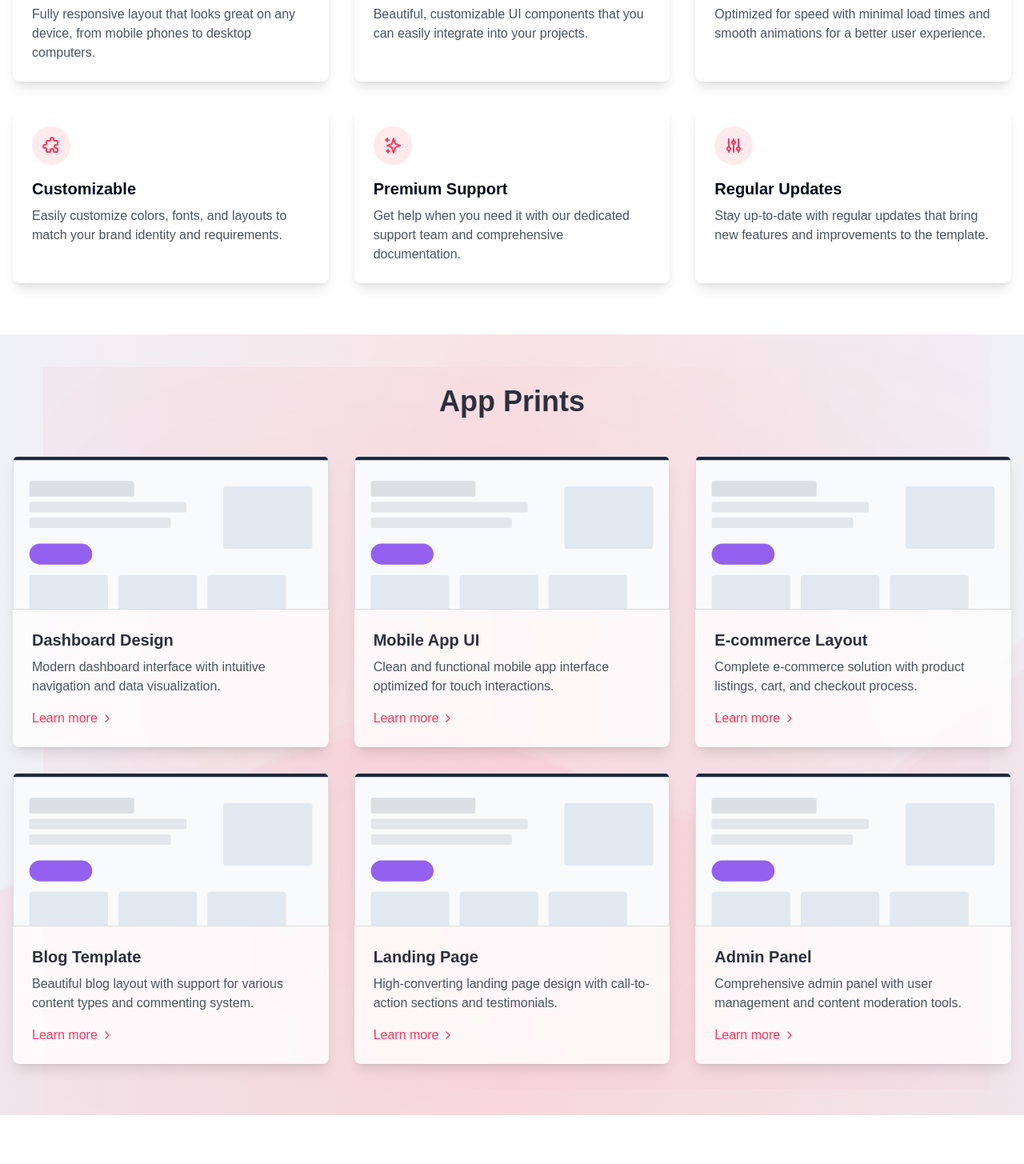
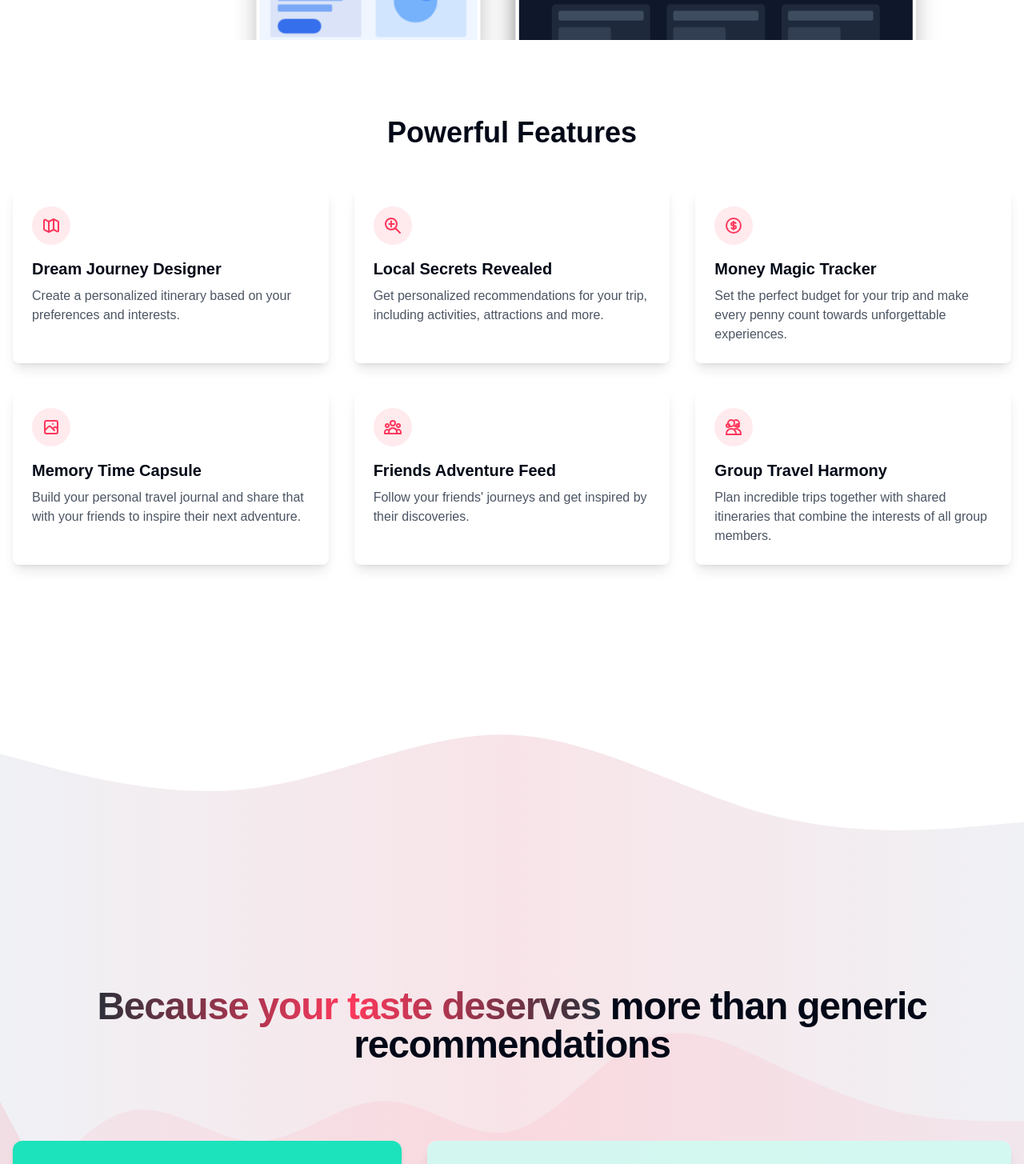
Before and after one commit to voyage-pi/landing-page, a React (Vite) app: page / in a window 1280 px wide. Shown: the part 1330-2785 px from the top of the page at 80% size. Built offline with nearby package versions, Linux system fonts and the light colour scheme.

Commit message:
videos section

```diff
--- a/src/app/page.tsx
+++ b/src/app/page.tsx
@@ -1,6 +1,8 @@
 import { Image, Link, ChevronRight } from "../components/next-shim"
 import { Button } from "../components/ui/button"
 import Navbar from "../components/navbar"
+
+import PlatformDemo from "../components/PlatformDemo"
 
 export default function Home() {
   return (
@@ -53,7 +55,7 @@ export default function Home() {
         </div>
 
         {/* Floating App Prints Display - Scattered like in the reference image */}
-        <div className="relative w-full min-h-[350px] md:min-h-[480px] px-4 pb-12 overflow-hidden">
+        <div className="relative w-full min-h-[800px] md:min-h-[800px] px-4 pb-12 overflow-hidden">
           {/* Central dark website - larger */}
           <div className="floating-print absolute left-1/2 top-1/2 transform -translate-x-1/2 -translate-y-1/3 z-30 w-[280px] sm:w-[400px] md:w-[500px] shadow-2xl border-4 border-white rounded-xl overflow-hidden">
             <Image
@@ -178,7 +180,7 @@ export default function Home() {
       </section>
 
       {/* Features Section */}
-      <section id="features" className="py-16 bg-white">
+      <section id="features" className="py-24 bg-white">
         <div className="container mx-auto px-4">
           <h2 className="text-3xl md:text-4xl font-bold text-center mb-12">Powerful Features</h2>
 
@@ -199,67 +201,72 @@ export default function Home() {
         </div>
       </section>
 
-      {/* App Prints Section with Abstract Background */}
-      <section className="py-16 bg-gradient-to-r from-[#f0f1f5] via-[#f8e4e8] to-[#f0f1f5] relative overflow-hidden">
-        {/* Wave Background Elements */}
-        <div className="absolute inset-0 z-0 opacity-20">
-          <div className="wave wave4"></div>
-          <div className="wave wave5"></div>
+      {/* Platform Demo Videos Section with Abstract Background */}
+      <section className="py-28 bg-gradient-to-r from-[#f0f1f5] via-[#f8e4e8] to-[#f0f1f5] relative overflow-hidden min-h-[800px]">
+        {/* Wavy section divider at the top */}
+        <div className="absolute top-0 left-0 w-full overflow-hidden">
           <svg
             xmlns="http://www.w3.org/2000/svg"
             viewBox="0 0 1440 320"
+            className="w-full"
+            preserveAspectRatio="none"
+            style={{ transform: 'rotate(180deg)', marginTop: '-2px' }}
+          >
+            <path
+              fill="#ffffff"
+              fillOpacity="1"
+              d="M0,64L60,58.7C120,53,240,43,360,74.7C480,107,600,181,720,186.7C840,192,960,128,1080,112C1200,96,1320,128,1380,144L1440,160L1440,320L1380,320C1320,320,1200,320,1080,320C960,320,840,320,720,320C600,320,480,320,360,320C240,320,120,320,60,320L0,320Z"
+              className="wave-path-top"
+            ></path>
+          </svg>
+        </div>
+
+        {/* Wave Background Elements - Enhanced with more pronounced waves */}
+        <div className="absolute inset-0 z-0 opacity-30">
+          {/* New dense wave layers */}
+          <svg
+            xmlns="http://www.w3.org/2000/svg"
+            viewBox="0 0 1440 640"
+            className="absolute top-1/3 left-0 w-full h-full"
+            preserveAspectRatio="none"
+          >
+            <path
+              fill="rgba(254, 56, 92, 0.35)"
+              fillOpacity="1"
+              d="M0,32L30,53.3C60,75,120,117,180,122.7C240,128,300,96,360,90.7C420,85,480,107,540,144C600,181,660,235,720,229.3C780,224,840,160,900,149.3C960,139,1020,181,1080,186.7C1140,192,1200,160,1260,160C1320,160,1380,192,1410,208L1440,224L1440,640L1410,640C1380,640,1320,640,1260,640C1200,640,1140,640,1080,640C1020,640,960,640,900,640C840,640,780,640,720,640C660,640,600,640,540,640C480,640,420,640,360,640C300,640,240,640,180,640C120,640,60,640,30,640L0,640Z"
+              className="wave-animation-3"
+            ></path>
+          </svg>
+
+          <svg
+            xmlns="http://www.w3.org/2000/svg"
+            viewBox="0 0 1440 640"
             className="absolute top-0 left-0 w-full h-full"
             preserveAspectRatio="none"
           >
             <path
-              className="wave-path wave-path-1"
               fill="rgba(254, 56, 92, 0.2)"
-              d="M0,224L48,224C96,224,192,224,288,197.3C384,171,480,117,576,117.3C672,117,768,171,864,197.3C960,224,1056,224,1152,197.3C1248,171,1344,117,1392,90.7L1440,64L1440,320L1392,320C1344,320,1248,320,1152,320C1056,320,960,320,864,320C768,320,672,320,576,320C480,320,384,320,288,320C192,320,96,320,48,320L0,320Z"
-            ></path>
-          </svg>
-          <svg
-            xmlns="http://www.w3.org/2000/svg"
-            viewBox="0 0 1440 320"
-            className="absolute bottom-0 left-0 w-full h-full"
-            preserveAspectRatio="none"
-          >
-            <path
-              className="wave-path wave-path-2"
-              fill="rgba(254, 56, 92, 0.15)"
-              d="M0,64L48,80C96,96,192,128,288,128C384,128,480,96,576,90.7C672,85,768,107,864,117.3C960,128,1056,128,1152,106.7C1248,85,1344,43,1392,21.3L1440,0L1440,320L1392,320C1344,320,1248,320,1152,320C1056,320,960,320,864,320C768,320,672,320,576,320C480,320,384,320,288,320C192,320,96,320,48,320L0,320Z"
+              fillOpacity="1"
+              d="M0,320L30,304C60,288,120,256,180,250.7C240,245,300,267,360,266.7C420,267,480,245,540,245.3C600,245,660,267,720,261.3C780,256,840,224,900,213.3C960,203,1020,213,1080,224C1140,235,1200,245,1260,250.7C1320,256,1380,256,1410,256L1440,256L1440,640L1410,640C1380,640,1320,640,1260,640C1200,640,1140,640,1080,640C1020,640,960,640,900,640C840,640,780,640,720,640C660,640,600,640,540,640C480,640,420,640,360,640C300,640,240,640,180,640C120,640,60,640,30,640L0,640Z"
+              className="wave-animation-1"
             ></path>
           </svg>
         </div>
 
-        <div className="container mx-auto px-4 relative z-10">
-          <h2 className="text-3xl md:text-4xl font-bold text-center mb-12 text-[#2c303b]">App Prints</h2>
+        <div className="container mx-auto px-4 relative z-10 my-80">
+          <h2 className="text-3xl md:text-5xl font-extrabold text-center mb-24 leading-tight tracking-tight">
+            <span className="bg-clip-text bg-gradient-to-r from-secondary to-secondary via-primary text-transparent">Because your taste deserves</span> more than generic recommendations
+          </h2>
 
-          <div className="grid grid-cols-1 md:grid-cols-2 lg:grid-cols-3 gap-8">
-            {appPrints.map((print, index) => (
-              <div
-                key={index}
-                className="bg-white/80 backdrop-blur-sm rounded-lg overflow-hidden shadow-lg hover:shadow-2xl transition-all duration-500 hover:-translate-y-2 group"
-              >
-                <div className="h-48 bg-gray-200 relative overflow-hidden">
-                  <Image
-                    src={print.image || "/placeholder.svg?height=300&width=400"}
-                    alt={print.title}
-                    fill
-                    className="object-cover transition-transform duration-700 group-hover:scale-110"
-                  />
-                </div>
-                <div className="p-6 text-[#2c303b]">
-                  <h3 className="text-xl font-semibold mb-2">{print.title}</h3>
-                  <p className="text-gray-600 mb-4">{print.description}</p>
-                  <Link href="#" className="text-[#fe385c] hover:text-[#fe385c]/80 font-medium inline-flex items-center">
-                    Learn more <ChevronRight className="w-4 h-4 ml-1" />
-                  </Link>
-                </div>
-              </div>
-            ))}
-          </div>
+          <PlatformDemo />
+
         </div>
       </section>
+
+      {/* Wave divider between sections */}
+      <div className="w-full relative z-10 bg-gradient-to-r from-[#f0f1f5] via-[#f8e4e8] to-[#f0f1f5] overflow-hidden mt-[-100px]">
+
+      </div>
 
       {/* Abstract Floating Elements Section */}
       <section className="py-16 bg-white relative overflow-hidden">
@@ -394,12 +401,12 @@ const features = [
           strokeLinecap="round"
           strokeLinejoin="round"
           strokeWidth={2}
-          d="M9.75 17L9 20l-1 1h8l-1-1-.75-3M3 13h18M5 17h14a2 2 0 002-2V5a2 2 0 00-2-2H5a2 2 0 00-2 2v10a2 2 0 002 2z"
+          d="M9 20l-5.447-2.724A1 1 0 013 16.382V5.618a1 1 0 011.447-.894L9 7m0 13l6-3m-6 3V7m6 10l4.553 2.276A1 1 0 0021 18.382V7.618a1 1 0 00-.553-.894L15 4m0 13V4m0 0L9 7"
         />
       </svg>
     ),
-    title: "Responsive Design",
-    description: "Fully responsive layout that looks great on any device, from mobile phones to desktop computers.",
+    title: "Dream Journey Designer",
+    description: "Create a personalized itinerary based on your preferences and interests.",
   },
   {
     icon: (
@@ -414,27 +421,12 @@ const features = [
           strokeLinecap="round"
           strokeLinejoin="round"
           strokeWidth={2}
-          d="M7 21a4 4 0 01-4-4V5a2 2 0 012-2h4a2 2 0 012 2v12a4 4 0 01-4 4zm0 0h12a2 2 0 002-2v-4a2 2 0 00-2-2h-2.343M11 7.343l1.657-1.657a2 2 0 012.828 0l2.829 2.829a2 2 0 010 2.828l-8.486 8.485M7 17h.01"
+          d="M21 21l-6-6m2-5a7 7 0 11-14 0 7 7 0 0114 0zm-7-3.5v3.5m0 0v3.5m0-3.5h3.5m-3.5 0H7.5"
         />
       </svg>
     ),
-    title: "Modern UI Components",
-    description: "Beautiful, customizable UI components that you can easily integrate into your projects.",
-  },
-  {
-    icon: (
-      <svg
-        xmlns="http://www.w3.org/2000/svg"
-        className="h-6 w-6 text-[#fe385c]"
-        fill="none"
-        viewBox="0 0 24 24"
-        stroke="currentColor"
-      >
-        <path strokeLinecap="round" strokeLinejoin="round" strokeWidth={2} d="M13 10V3L4 14h7v7l9-11h-7z" />
-      </svg>
-    ),
-    title: "Fast Performance",
-    description: "Optimized for speed with minimal load times and smooth animations for a better user experience.",
+    title: "Local Secrets Revealed",
+    description: "Get personalized recommendations for your trip, including activities, attractions and more.",
   },
   {
     icon: (
@@ -449,12 +441,12 @@ const features = [
           strokeLinecap="round"
           strokeLinejoin="round"
           strokeWidth={2}
-          d="M11 4a2 2 0 114 0v1a1 1 0 001 1h3a1 1 0 011 1v3a1 1 0 01-1 1h-1a2 2 0 100 4h1a1 1 0 011 1v3a1 1 0 01-1 1h-3a1 1 0 01-1-1v-1a2 2 0 10-4 0v1a1 1 0 01-1 1H7a1 1 0 01-1-1v-3a1 1 0 00-1-1H4a2 2 0 110-4h1a1 1 0 001-1V7a1 1 0 011-1h3a1 1 0 001-1V4z"
+          d="M12 8c-1.657 0-3 .895-3 2s1.343 2 3 2 3 .895 3 2-1.343 2-3 2m0-8c1.11 0 2.08.402 2.599 1M12 8V7m0 1v8m0 0v1m0-1c-1.11 0-2.08-.402-2.599-1M21 12a9 9 0 11-18 0 9 9 0 0118 0z"
         />
       </svg>
     ),
-    title: "Customizable",
-    description: "Easily customize colors, fonts, and layouts to match your brand identity and requirements.",
+    title: "Money Magic Tracker",
+    description: "Set the perfect budget for your trip and make every penny count towards unforgettable experiences.",
   },
   {
     icon: (
@@ -469,12 +461,12 @@ const features = [
           strokeLinecap="round"
           strokeLinejoin="round"
           strokeWidth={2}
-          d="M5 3v4M3 5h4M6 17v4m-2-2h4m5-16l2.286 6.857L21 12l-5.714 2.143L13 21l-2.286-6.857L5 12l5.714-2.143L13 3z"
+          d="M4 16l4.586-4.586a2 2 0 012.828 0L16 16m-2-2l1.586-1.586a2 2 0 012.828 0L20 14m-6-6h.01M6 20h12a2 2 0 002-2V6a2 2 0 00-2-2H6a2 2 0 00-2 2v12a2 2 0 002 2z"
         />
       </svg>
     ),
-    title: "Premium Support",
-    description: "Get help when you need it with our dedicated support team and comprehensive documentation.",
+    title: "Memory Time Capsule",
+    description: "Build your personal travel journal and share that with your friends to inspire their next adventure.",
   },
   {
     icon: (
@@ -489,12 +481,32 @@ const features = [
           strokeLinecap="round"
           strokeLinejoin="round"
           strokeWidth={2}
-          d="M12 6V4m0 2a2 2 0 100 4m0-4a2 2 0 110 4m-6 8a2 2 0 100-4m0 4a2 2 0 110-4m0 4v2m0-6V4m6 6v10m6-2a2 2 0 100-4m0 4a2 2 0 110-4m0 4v2m0-6V4"
+          d="M17 20h5v-2a3 3 0 00-5.356-1.857M17 20H7m10 0v-2c0-.656-.126-1.283-.356-1.857M7 20H2v-2a3 3 0 015.356-1.857M7 20v-2c0-.656.126-1.283.356-1.857m0 0a5.002 5.002 0 019.288 0M15 7a3 3 0 11-6 0 3 3 0 016 0zm6 3a2 2 0 11-4 0 2 2 0 014 0zM7 10a2 2 0 11-4 0 2 2 0 014 0z"
         />
       </svg>
     ),
-    title: "Regular Updates",
-    description: "Stay up-to-date with regular updates that bring new features and improvements to the template.",
+    title: "Friends Adventure Feed",
+    description: "Follow your friends' journeys and get inspired by their discoveries.",
+  },
+  {
+    icon: (
+      <svg
+        xmlns="http://www.w3.org/2000/svg"
+        className="h-6 w-6 text-[#fe385c]"
+        fill="none"
+        viewBox="0 0 24 24"
+        stroke="currentColor"
+      >
+        <path
+          strokeLinecap="round"
+          strokeLinejoin="round"
+          strokeWidth={2}
+          d="M12 4.354a4 4 0 110 5.292M15 21H3v-1a6 6 0 0112 0v1zm0 0h6v-1a6 6 0 00-9-5.197M13 7a4 4 0 11-8 0 4 4 0 018 0zm6 3a2 2 0 11-4 0 2 2 0 014 0zM7 10a2 2 0 11-4 0 2 2 0 014 0z"
+        />
+      </svg>
+    ),
+    title: "Group Travel Harmony",
+    description: "Plan incredible trips together with shared itineraries that combine the interests of all group members.",
   },
 ]
 
--- /dev/null
+++ b/src/components/PlatformDemo.tsx
@@ -0,0 +1,141 @@
+"use client";
+
+import { useState } from "react";
+import { Button } from "./ui/button";
+import { Image } from "./next-shim";
+
+// Define the feature data
+const features = [
+  {
+    id: "organize",
+    title: "Keep everything in one place",
+    description: "Organize your travel itineraries, bookings and routes. Add accommodation, activities and transport to each destination.",
+    color: "#1ce3bb",
+    textColor: "white"
+  },
+  {
+    id: "group",
+    title: "Supercharge group travel planning",
+    description: "Plan the perfect group trip with your friends and family. Create collaborative itineraries, share ideas and make decisions together.",
+    color: "#6c5ce7",
+    textColor: "white"
+  },
+  {
+    id: "share",
+    title: "Share your adventures with friends & family",
+    description: "Create travel journals and share them with your friends - or keep them to yourself. Upload your travel photos and generate travel reels.",
+    color: "#ff9d00",
+    textColor: "white"
+  },
+  {
+    id: "discover",
+    title: "Discover expert travel tips and itineraries",
+    description: "Discover insider travel tips, copy itineraries from travel experts and personalize them to your needs.",
+    color: "#fe385c",
+    textColor: "white"
+  }
+];
+
+// Replacing the detailed demo components with simple rectangles
+const DemoRectangle = ({ color }: { color: string }) => (
+  <div className="bg-white/90 rounded-xl overflow-hidden shadow-lg h-full flex flex-col">
+    <div className="flex-grow relative">
+      <div
+        className="w-full h-full flex items-center justify-center transition-all duration-500 rounded-t-xl"
+        style={{ backgroundColor: `${color}30` }}
+      >
+        <div
+          className="w-20 h-20 rounded-full shadow-lg flex items-center justify-center transition-all duration-500"
+          style={{ backgroundColor: color }}
+        >
+          <svg xmlns="http://www.w3.org/2000/svg" className="h-8 w-8 text-white" fill="none" viewBox="0 0 24 24" stroke="currentColor">
+            <path strokeLinecap="round" strokeLinejoin="round" strokeWidth={2} d="M14.752 11.168l-3.197-2.132A1 1 0 0010 9.87v4.263a1 1 0 001.555.832l3.197-2.132a1 1 0 000-1.664z" />
+            <path strokeLinecap="round" strokeLinejoin="round" strokeWidth={2} d="M21 12a9 9 0 11-18 0 9 9 0 0118 0z" />
+          </svg>
+        </div>
+      </div>
+    </div>
+    <div className="p-6 text-center">
+      <p className="text-lg font-medium" style={{ color }}>Feature Demo</p>
+    </div>
+  </div>
+);
+
+// Main component
+export default function PlatformDemo() {
+  const [activeFeature, setActiveFeature] = useState<string>("organize");
+
+  // Get active feature color
+  const getActiveFeatureColor = () => {
+    const feature = features.find(f => f.id === activeFeature);
+    return feature ? feature.color : "#1ce3bb";
+  };
+
+  return (
+    <div className="flex flex-col md:flex-row gap-8 mb-12">
+      {/* Feature Tabs on Left */}
+      <div className="md:w-2/5 space-y-4">
+        {features.map(feature => (
+          <div
+            key={feature.id}
+            onClick={() => setActiveFeature(feature.id)}
+            className={`p-6 rounded-xl shadow-md transition-all duration-300 cursor-pointer ${
+              activeFeature === feature.id
+                ? `bg-[${feature.color}]`
+                : "bg-white/90 hover:bg-gray-50 hover:shadow-lg"
+            }`}
+            style={{
+              backgroundColor: activeFeature === feature.id ? feature.color : "rgba(255, 255, 255, 0.9)",
+              ...(activeFeature !== feature.id && {
+                ':hover': {
+                  backgroundColor: `${feature.color}10` // Super light version of the feature color
+                }
+              })
+            }}
+            onMouseEnter={(e) => {
+              if (activeFeature !== feature.id) {
+                e.currentTarget.style.backgroundColor = `${feature.color}15`;
+              }
+            }}
+            onMouseLeave={(e) => {
+              if (activeFeature !== feature.id) {
+                e.currentTarget.style.backgroundColor = "rgba(255, 255, 255, 0.9)";
+              }
+            }}
+          >
+            <h3
+              className={`font-semibold transition-all duration-300 ${
+                activeFeature === feature.id ? `text-${feature.textColor}` : "text-[#2c303b]"
+              } ${activeFeature === feature.id ? "mb-2" : ""}`}
+              style={{
+                color: activeFeature === feature.id ? feature.textColor : "#2c303b",
+                fontSize: activeFeature === feature.id ? "1.3rem" : "1.1rem",
+                transform: activeFeature === feature.id ? "scale(1.05)" : "scale(1)",
+                transformOrigin: "left center"
+              }}
+            >
+              {feature.title}
+            </h3>
+
+            {/* Description with transition - always render but control height/opacity */}
+            <div
+              className="overflow-hidden transition-all duration-300 ease-in-out"
+              style={{
+                maxHeight: activeFeature === feature.id ? '120px' : '0',
+                opacity: activeFeature === feature.id ? 1 : 0,
+                transform: activeFeature === feature.id ? 'translateY(0)' : 'translateY(-8px)',
+              }}
+            >
+              <p className="text-white/90 text-lg">{feature.description}</p>
+            </div>
+          </div>
+        ))}
+      </div>
+
+      {/* Feature Demo Rectangle on Right */}
+      <div className="md:w-3/5 min-h-full">
+        <DemoRectangle color={getActiveFeatureColor()} />
+      </div>
+    </div>
+  );
+}
```
Also changed, not shown: src/app/globals.css (+102 -0 lines).
